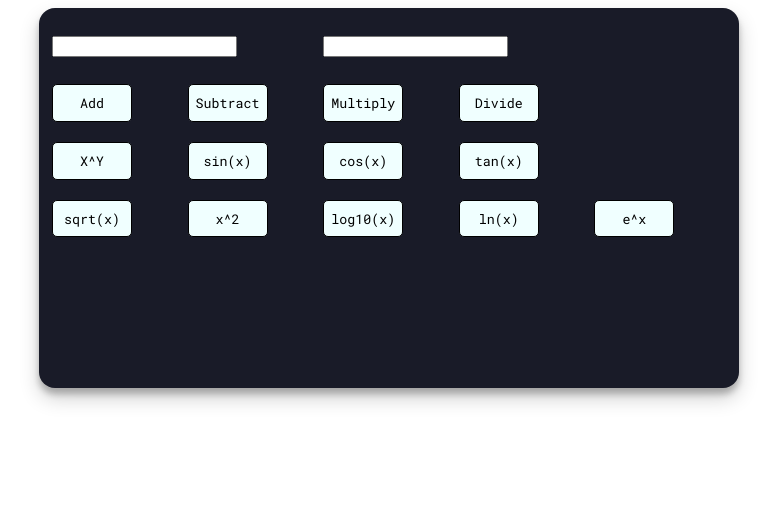
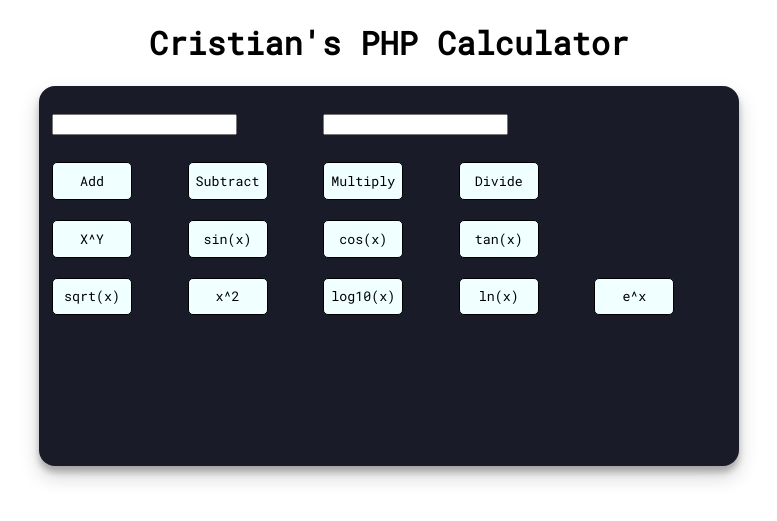
Before and after one commit to crisme95/websys-labs, a PHP site: page / in a window 1280 px wide. Shown: the top 521 px of the page, without its empty margins (251-1028 px from the left). Run offline with PHP 8.4, Linux system fonts and the light colour scheme.

Commit message:
Updated CSS
Added header to page and the CSS along with it

```diff
--- a/lab6/assets/style.css
+++ b/lab6/assets/style.css
@@ -2,6 +2,11 @@
 
 table {
   table-layout: fixed;
+}
+
+h1 {
+  font-family: 'Roboto Mono', monospace;
+  text-align: center;
 }
 
 .calculator {
@@ -44,6 +49,7 @@ table {
 }
 
 #result {
+  text-align: center;
   font-family: 'Roboto Mono', monospace;
   color: azure;
 }
--- a/lab6/index.php
+++ b/lab6/index.php
@@ -401,7 +401,7 @@ try {
 </head>
 
 <body>
-
+<h1>Cristian's PHP Calculator</h1>
 
   <form method="post" action="index.php">
     <table class="calculator">
```
